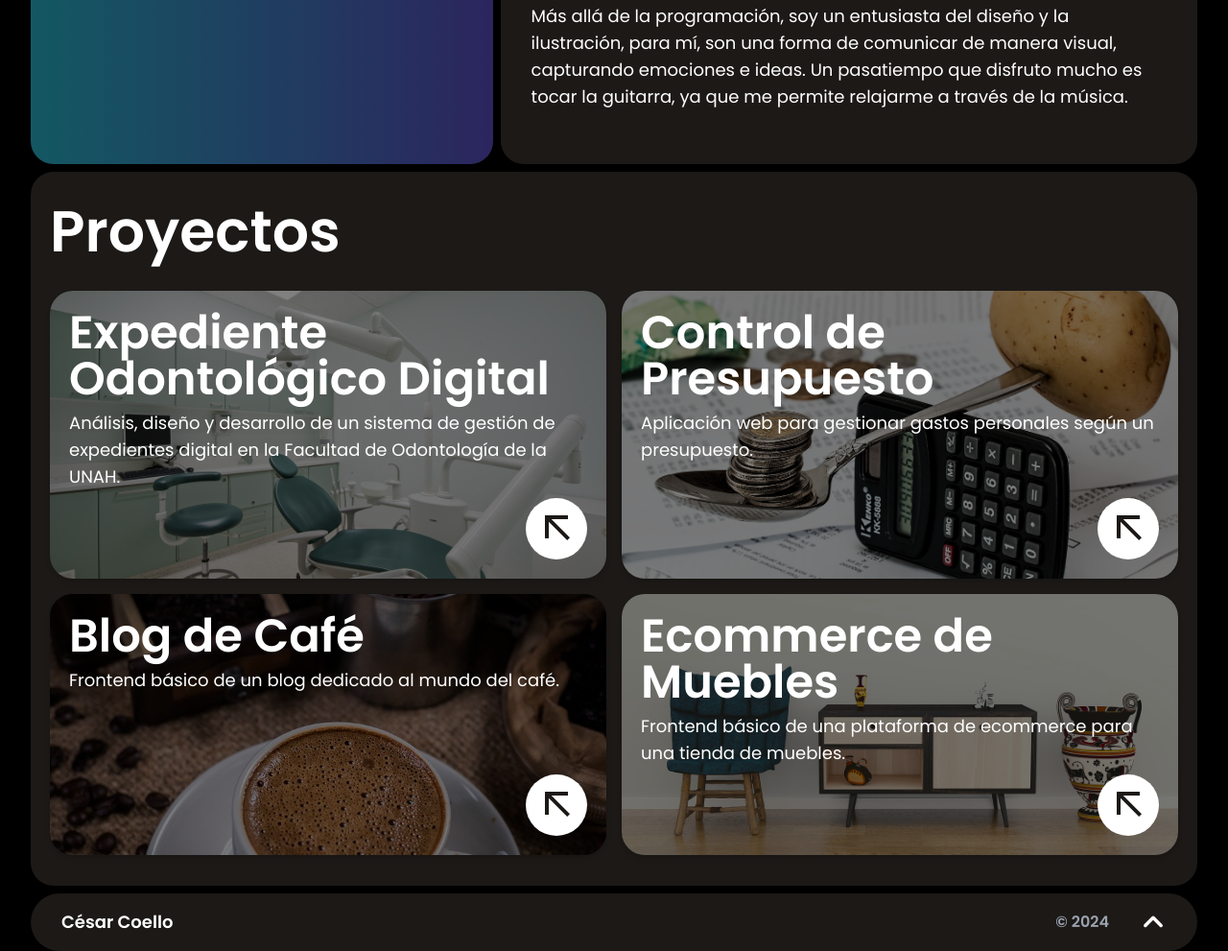
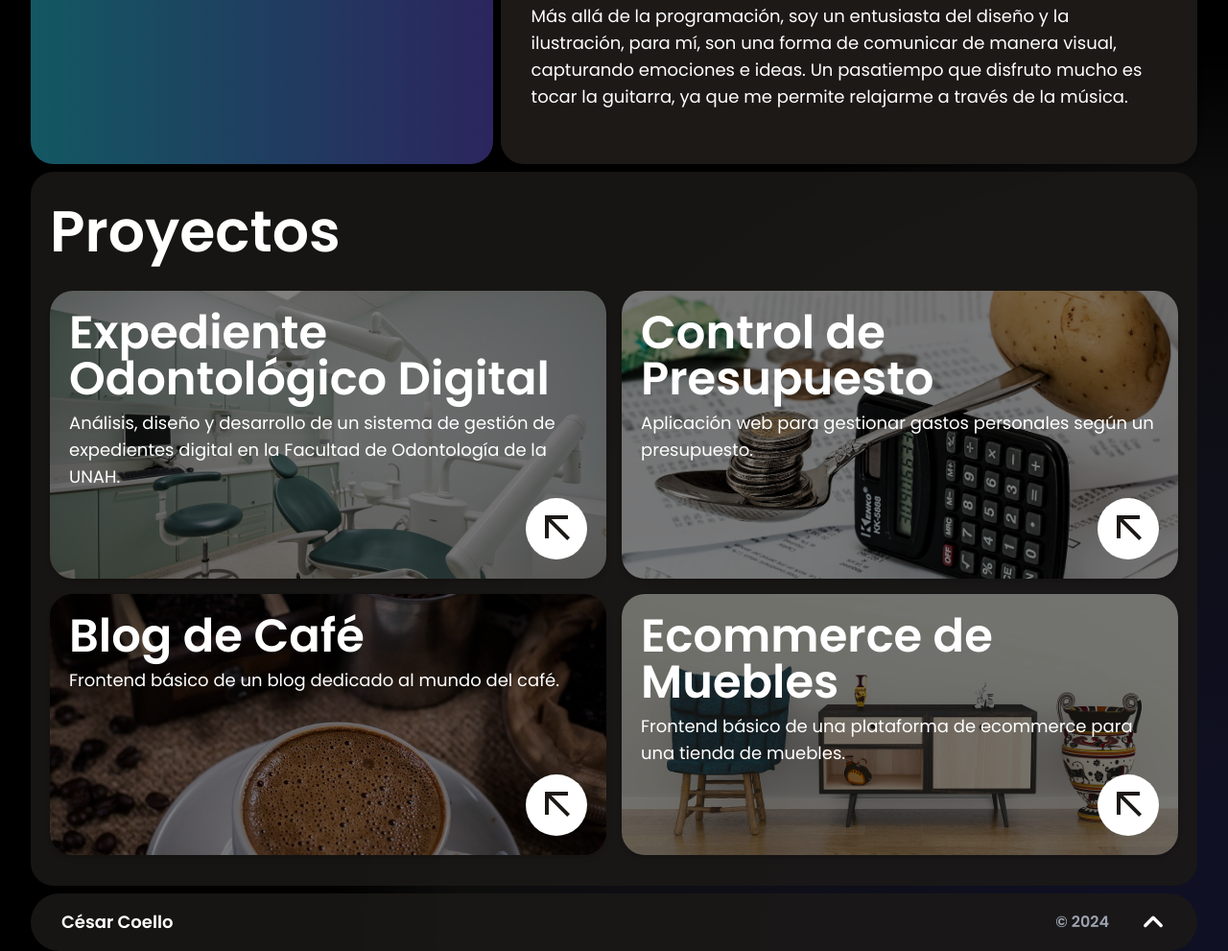
Before and after one commit to cesarcoello/portfolio-cesarcoello, an Astro site: page / in a window 1280 px wide. Shown: the part 1351-2342 px from the top of the page at 96% size. Built offline with nearby package versions, Linux system fonts and the light colour scheme; Astro itself is replaced by a stand-in of ours.

Commit message:
background gradiente

```diff
--- a/src/Layouts/MainLayout.astro
+++ b/src/Layouts/MainLayout.astro
@@ -31,7 +31,10 @@ const { title, optionUno, urlUno, optionDos, urlDos, optionTres, urlTres } =
 
     <ViewTransitions />
   </head>
-  <body class='bg-black text-white font-poppins flex flex-col px-2 md:px-8'>
+  <body
+    class='bg-gradient-to-b from-black via-black/[0.95] to-transparent text-white font-poppins flex flex-col px-2 md:px-8'
+    style='background: radial-gradient(circle at bottom right, rgb(15, 16, 35) 5%, rgba(0, 0, 0, 0.95) 30%, black 35%);'
+  >
     <Header
       optionUno={optionUno}
       urlUno={urlUno}
--- a/src/components/Footer.astro
+++ b/src/components/Footer.astro
@@ -3,7 +3,7 @@
 ---
 
 <footer
-  class='bg-stone-900 px-8 py-4 mt-2 flex justify-between items-center rounded-full w-full max-w-screen-xl mx-auto my-0'
+  class='bg-stone-900 bg-opacity-85 px-8 py-4 mt-2 flex justify-between items-center rounded-full w-full max-w-screen-xl mx-auto my-0'
 >
   <!-- Texto o Título -->
   <h1 class='text-white text-lg font-semibold'>César Coello</h1>
--- a/src/sections/About.astro
+++ b/src/sections/About.astro
@@ -61,7 +61,7 @@ const paragraph = [
   <div
     class='rounded-3xl p-5 md:p-8 col-span-2 md:col-span-3 row-span-1 bg-stone-900 shadow-md flex flex-col justify-center items-start text-start'
   >
-    <h1 class='text-6xl font-semibold mb-4 text-white'>Sobre mí</h1>
+    <h1 class='text-5xl md:text-6xl font-semibold mb-4 text-white'>Sobre mí</h1>
 
     {paragraph.map(({ content }) => <Paragraph content={content} />)}
   </div>
--- a/src/sections/Projects.astro
+++ b/src/sections/Projects.astro
@@ -13,7 +13,10 @@ interface Project {
 const projects: Project[] = await getCollection("projects");
 ---
 
-<section id='projects' class='bg-stone-900 px-5 pb-8 mt-2 rounded-3xl'>
+<section
+  id='projects'
+  class='bg-stone-900 bg-opacity-85 px-5 pb-8 mt-2 rounded-3xl'
+>
   <h1 class='text-5xl md:text-6xl font-semibold py-5 md:py-8 text-whites'>
     Proyectos
   </h1>
```
Also changed, not shown: public/extra.jpg (deleted).
